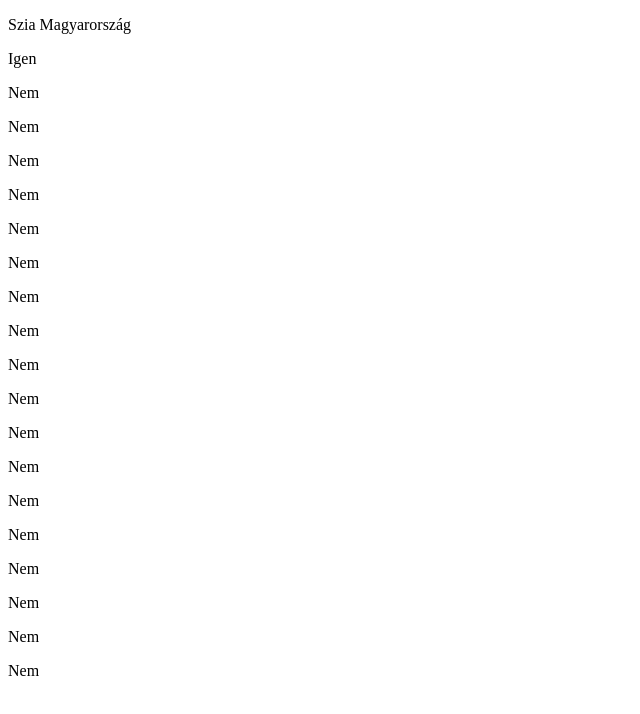
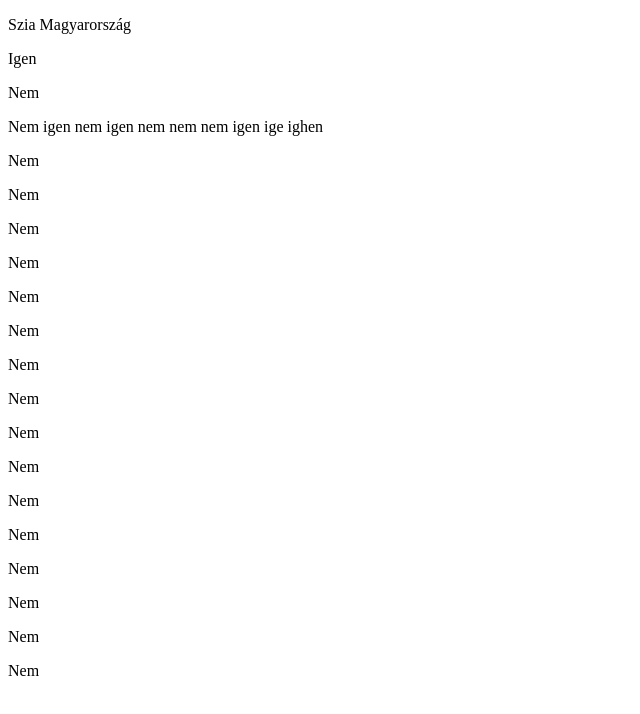
Before and after one commit to Ben-ceh/ParosMunka, a plain HTML site: page index.html in a window 1280 px wide. Shown: the whole page, without its empty margins (0-640 px from the left). Drawn offline with Linux system fonts and the light colour scheme.

Commit message:
Mentés 2.0

```diff
--- a/index.html
+++ b/index.html
@@ -9,7 +9,7 @@
     <p>Szia Magyarország</p>
     <p>Igen</p>
     <p>Nem</p>
-    <p>Nem</p>
+    <p>Nem igen nem igen nem nem nem igen ige ighen</p>
     <p>Nem</p>
     <p>Nem</p>
     <p>Nem</p>
```
